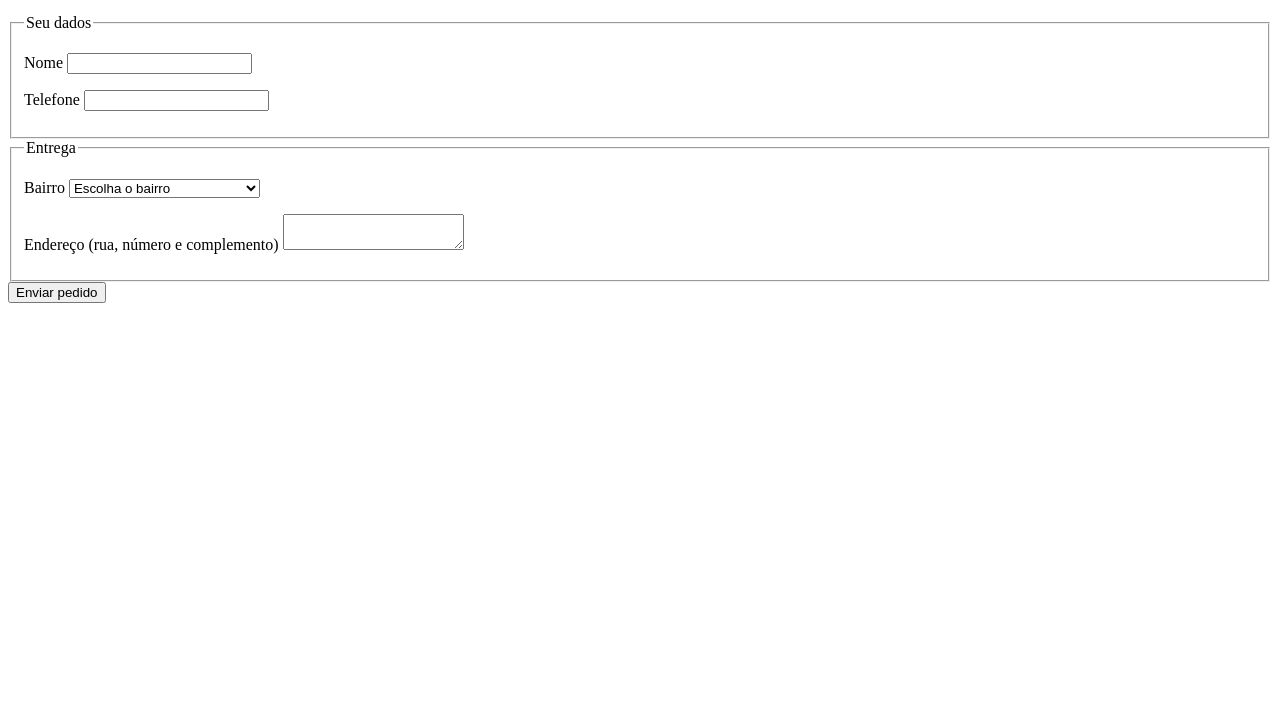
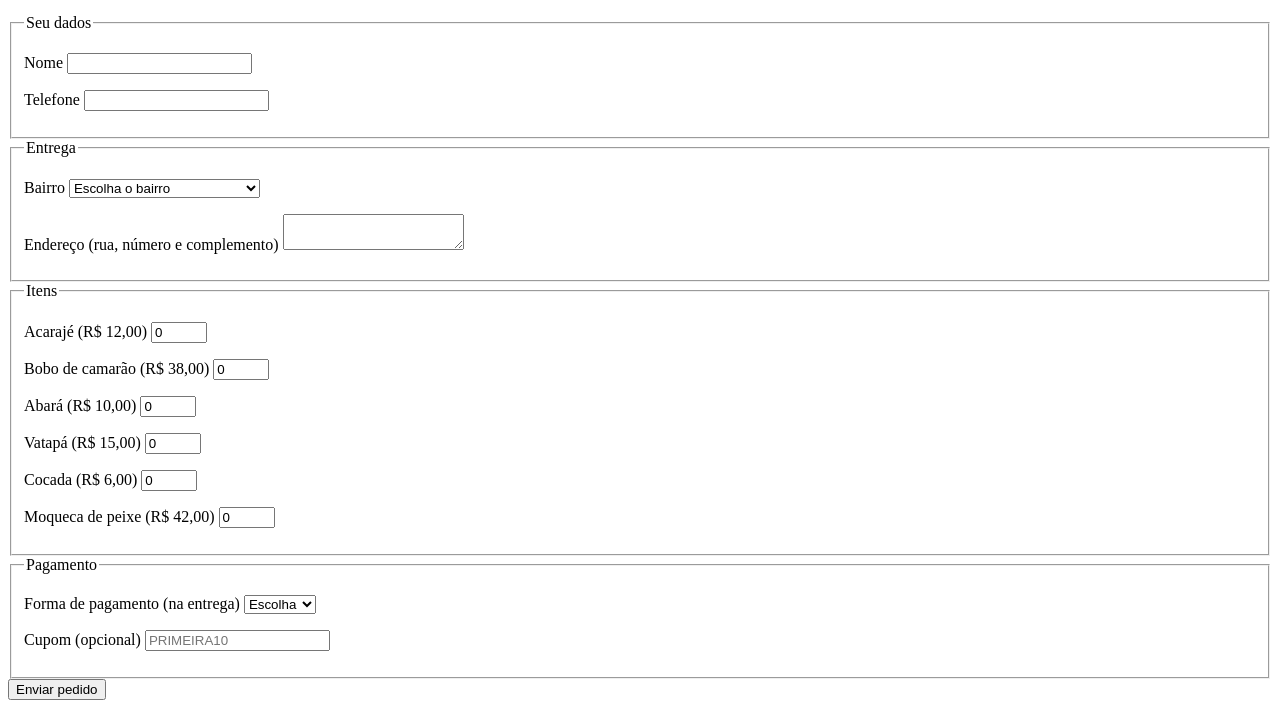
Before and after one commit to RafaTheMonk/delivery-baiano-e20, a website: page public/pedido.html in a window 1280 px wide. Shown: the part 100-808 px from the top of the page. Drawn offline with Linux system fonts and the light colour scheme.

Commit message:
feat: adiciona itens e pagamento ao pedido

```diff
--- a/public/pedido.html
+++ b/public/pedido.html
@@ -44,6 +44,48 @@
                     <textarea name="endereco" id="endereco" rows="2" required></textarea>
                 </p>
             </fieldset>
+            <fieldset>
+                <legend>Itens</legend>
+                <p>
+                    <label for="qtd-acaraje">Acarajé (R$ 12,00)</label>
+                    <input type="number" id="qtd-acaraje" name="itens[acaraje]" min="0" max="20" value="0">
+                </p>
+                <p>
+                    <label for="qtd-bobo">Bobo de camarão (R$ 38,00)</label>
+                    <input type="number" id="qtd-bobo" name="itens[bobo]" min="0" max="20" value="0">
+                </p>
+                <p>
+                    <label for="qtd-abara">Abará (R$ 10,00)</label>
+                    <input type="number" id="qtd-abara" name="itens[abara]" min="0" max="20" value="0">
+                </p>
+                <p>
+                    <label for="qtd-vatapa">Vatapá (R$ 15,00)</label>
+                    <input type="number" id="qtd-vatapa" name="itens[vatapa]" min="0" max="20" value="0">
+                </p>
+                <p>
+                    <label for="qtd-cocada">Cocada (R$ 6,00)</label>
+                    <input type="number" id="qtd-cocada" name="itens[cocada]" min="0" max="20" value="0">
+                </p>
+                <p>
+                    <label for="qtd-moqueca-de-peixe">Moqueca de peixe (R$ 42,00)</label>
+                    <input type="number" id="qtd-moqueca-de-peixe" name="itens[moqueca-de-peixe]" min="0" max="20" value="0">
+                </p>
+            </fieldset>
+            <fieldset>
+                <legend>Pagamento</legend>
+                <p>
+                    <label for="">Forma de pagamento (na entrega)</label>
+                    <select name="forma_pagamento" id="pagamento" required>
+                        <option value="">Escolha</option>
+                        <option value="dinheiro">Dinheiro</option>
+                        <option value="pix">Pix</option>
+                    </select>
+                </p>
+                <p>
+                    <label for="cupom">Cupom (opcional)</label>
+                    <input type="text" id="cupom" name="cupom" maxlength="20" placeholder="PRIMEIRA10">
+                </p>
+            </fieldset>
             <button type="submit">Enviar pedido</button>
         </form>
     </main>
```
